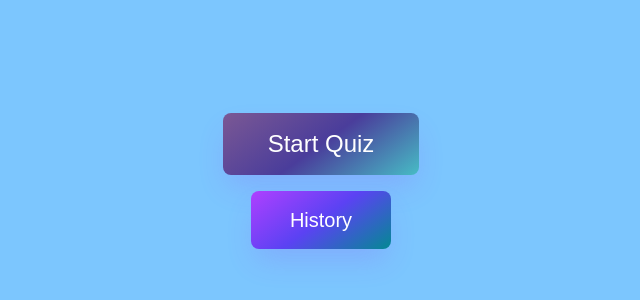
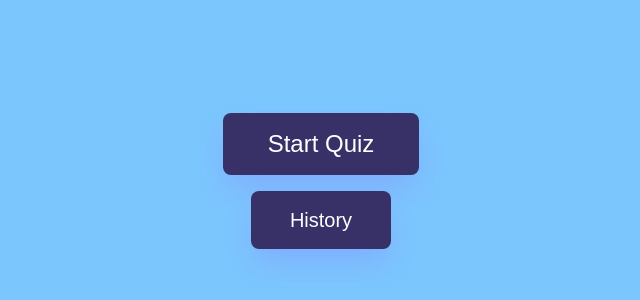
Before and after one commit to annsh97/final-project-quiz-app, a React (Create React App) app: page / in a window 1280 px wide. Shown: the part 256-556 px from the top of the page, without its empty margins (319-959 px from the left). Built offline with nearby package versions, Linux system fonts and the light colour scheme.

Commit message:
fixed netlify errors

```diff
--- a/src/Home.css
+++ b/src/Home.css
@@ -11,7 +11,7 @@ body {
   top: 50%;
 
   align-items: center;
-  background-image: linear-gradient(144deg, #7b5894, #4a3d9b 50%, #47bcc5);
+  background-color: #383168;
   border: 0;
   border-radius: 8px;
   box-shadow: rgba(151, 65, 252, 0.2) 0 15px 30px -5px;
@@ -39,7 +39,7 @@ body {
   margin-left: 140px;
 
   align-items: center;
-  background-image: linear-gradient(144deg, #af40ff, #5b42f3 50%, #048993);
+  background-color: #383168;
   border: 0;
   border-radius: 8px;
   box-shadow: rgba(151, 65, 252, 0.2) 0 15px 30px -5px;
@@ -74,7 +74,7 @@ body {
   top: 6px;
   left: 6px;
   align-items: center;
-  background-image: linear-gradient(144deg, #9866bc, #50449a 50%, #5baeb4);
+  background-color: #383168;
   border: 0;
   border-radius: 8px;
   box-shadow: rgba(151, 65, 252, 0.2) 0 15px 30px -5px;
--- a/src/components/History/History.css
+++ b/src/components/History/History.css
@@ -50,7 +50,7 @@ th {
   top: 6px;
   left: 6px;
   align-items: center;
-  background-image: linear-gradient(144deg, #ab65dd, #5f51bb 50%, #048993);
+  background-color: #383168;
   border: 0;
   border-radius: 8px;
   box-shadow: rgba(151, 65, 252, 0.2) 0 15px 30px -5px;
--- a/src/components/History/History.jsx
+++ b/src/components/History/History.jsx
@@ -1,7 +1,7 @@
 import React, { useEffect, useRef, useState } from "react";
 import { useNavigate } from "react-router-dom";
 import ContextMenu from "../ContextMenu/ContextMenu";
-import Popup from "../TryAgain/PopUp";
+
 import "./History.css";
 
 const History = () => {
--- a/src/components/TryAgain/PopUp.jsx
+++ b/src/components/TryAgain/PopUp.jsx
@@ -1,4 +1,4 @@
-import React, { useRef, useState, useEffect } from "react";
+import React, { useRef, useState } from "react";
 import { Link } from "react-router-dom";
 
 import "./tryagain.scss";
```
